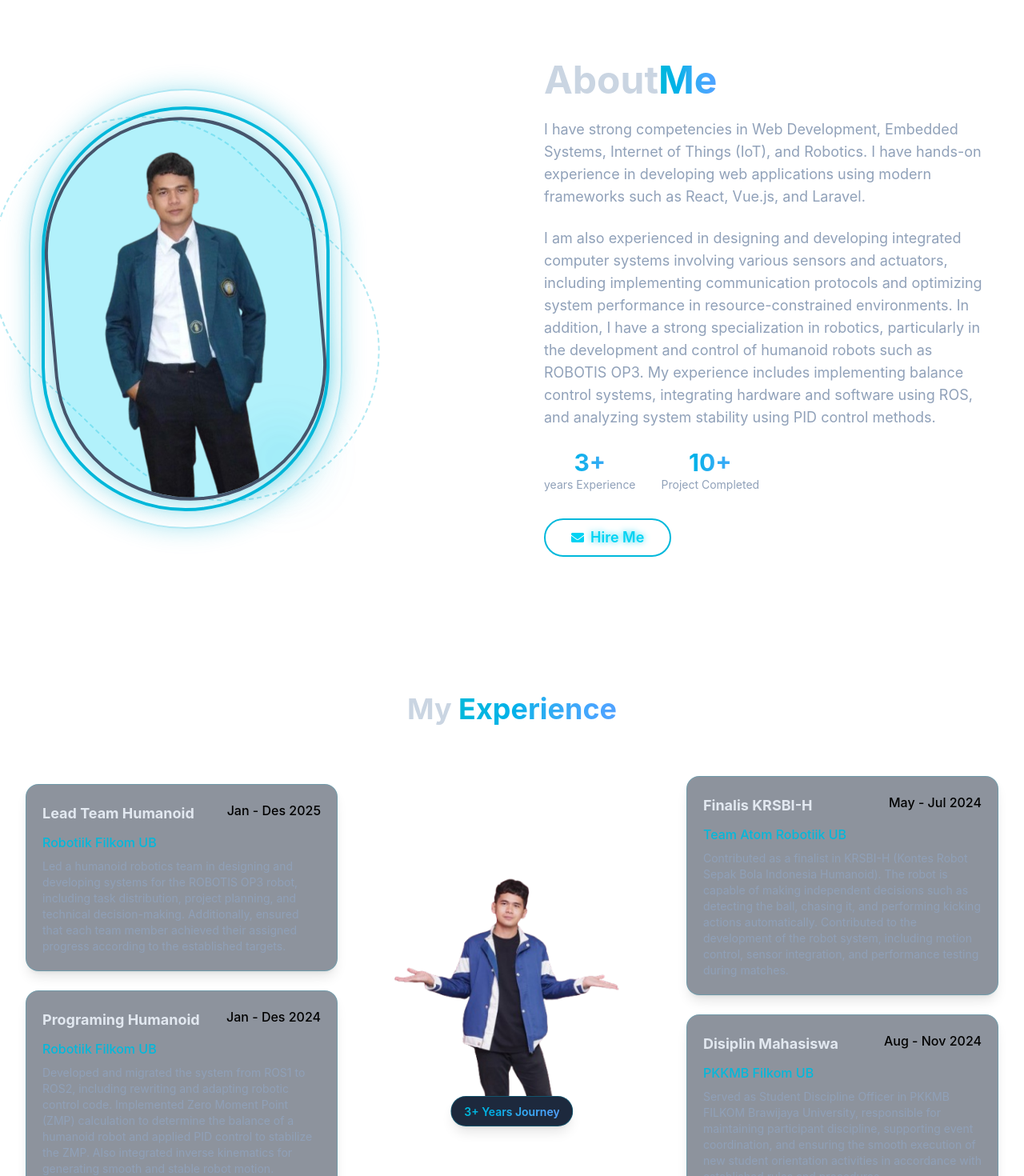
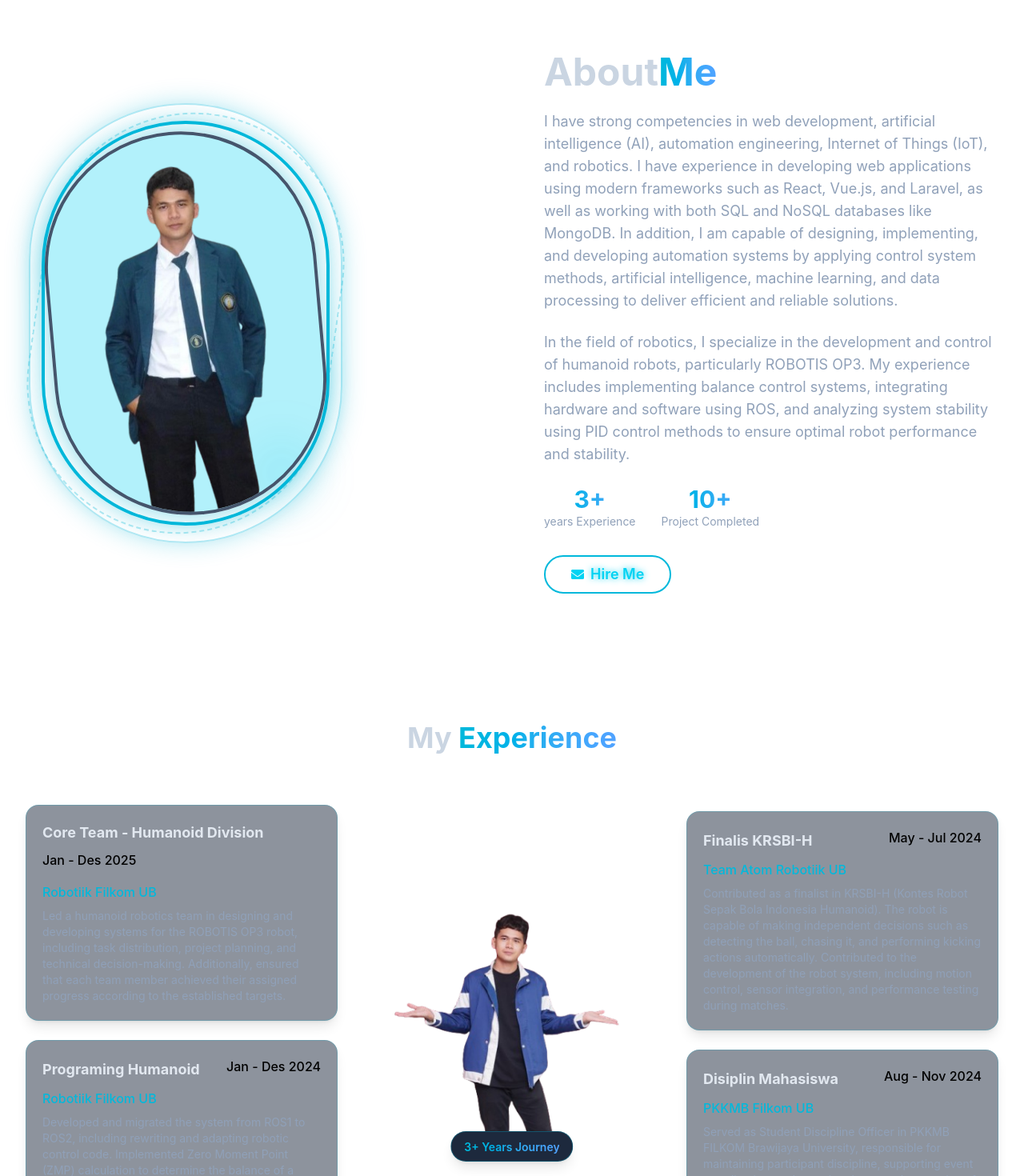
Before and after one commit to AaCecep/My-Portofolio, a React (Vite) app: page / in a window 1280 px wide. Shown: the part 1160-2630 px from the top of the page at 80% size. Built offline with nearby package versions, Linux system fonts and the light colour scheme.

Commit message:
projek baru

```diff
--- a/src/components/About.jsx
+++ b/src/components/About.jsx
@@ -134,16 +134,15 @@ function About(){
                         whileInView={{opacity:1, y: 0}}
                         viewport={{once: true}}
                         transition={{duration: 0.6, delay: 0.3}}>
-                            I have strong competencies in Web Development, Embedded Systems, Internet of Things (IoT), and Robotics. I have hands-on experience in developing web applications using modern frameworks such as React, Vue.js, and Laravel.
-                        </motion.p>
+                            I have strong competencies in web development, artificial intelligence (AI), automation engineering, Internet of Things (IoT), and robotics. I have experience in developing web applications using modern frameworks such as React, Vue.js, and Laravel, as well as working with both SQL and NoSQL databases like MongoDB. In addition, I am capable of designing, implementing, and developing automation systems by applying control system methods, artificial intelligence, machine learning, and data processing to deliver efficient and reliable solutions.
+                         </motion.p>
                         <motion.p className="text-base md:text-lg text-slate-600
                         dark:text-slate-400 mb-6 max-w-2xl lg:mx-0"
                         initial={{opacity:0, y: 20}}
                         whileInView={{opacity:1, y: 0}}
                         viewport={{once: true}}
                         transition={{duration: 0.6, delay: 0.3}}>
-                            I am also experienced in designing and developing integrated computer systems involving various sensors and actuators, including implementing communication protocols and optimizing system performance in resource-constrained environments.
-                            In addition, I have a strong specialization in robotics, particularly in the development and control of humanoid robots such as ROBOTIS OP3. My experience includes implementing balance control systems, integrating hardware and software using ROS, and analyzing system stability using PID control methods.
+                            In the field of robotics, I specialize in the development and control of humanoid robots, particularly ROBOTIS OP3. My experience includes implementing balance control systems, integrating hardware and software using ROS, and analyzing system stability using PID control methods to ensure optimal robot performance and stability.
                         </motion.p>
                         <motion.div className="flex flex-wrap gap-6 md:gap-8
                         justify-center lg:justify-start mb-8"
--- a/src/components/Experience.jsx
+++ b/src/components/Experience.jsx
@@ -6,7 +6,7 @@ function Experience(){
     const experience =[
         {
             side: 'left',
-            title: 'Lead Team Humanoid',
+            title: 'Core Team - Humanoid Division',
             tahun: 'Jan - Des 2025',
             company: 'Robotiik Filkom UB',
             desc: 'Led a humanoid robotics team in designing and developing systems for the ROBOTIS OP3 robot, including task distribution, project planning, and technical decision-making. Additionally, ensured that each team member achieved their assigned progress according to the established targets.',
--- a/src/components/Hero.jsx
+++ b/src/components/Hero.jsx
@@ -16,8 +16,8 @@ function Hero (){
     const titles = [
         'Web Developer',
         'Robotic Enthusiast',
-        'Embedded Systems',
-        'Automation Engineer'
+        'Internet of Things (IoT) Developer',
+        'AI and Automation Engineer'
     ]
 
     useEffect(() => {
--- a/src/components/Work.jsx
+++ b/src/components/Work.jsx
@@ -7,6 +7,7 @@ import work2 from "../assets/work2.png"
 import work3 from "../assets/work3.png"
 import work4 from "../assets/work4.png"
 import work5 from "../assets/work5.png"
+import work6 from "../assets/work6.png"
 import { FaChevronCircleLeft, FaChevronCircleRight, FaExternalLinkAlt, FaGithub } from "react-icons/fa";
 
 function Work(){
@@ -34,7 +35,12 @@ function Work(){
             link:"https://drive.google.com/file/d/1C4sRgEpUOWqNXwSJWl9LK8LYqNUac4Nd/view?usp=sharing",
             git: "https://github.com/AaCecep/Lokalisasi"
         },
-        {id:5, title:"Modern Restaurant Website UI", category: 'Fontend',
+        {id:5, title:"Shopping Store", category: 'Fullstack',
+            img: work6, tech: ['MongoDB', 'Express', 'vue', 'Node', 'JSON', 'Server'],
+            link:"https://gist.github.com/AaCecep",
+            git: "https://gist.github.com/AaCecep"
+        },
+        {id:6, title:"Modern Restaurant Website UI", category: 'Fontend',
             img: work1, tech: ['React', 'Tailwind'],
             link:"https://restaurantgulam.netlify.app/",
             git: "https://github.com/AaCecep/Restaurant"
```
Also changed, not shown: src/assets/work6.png (added).
